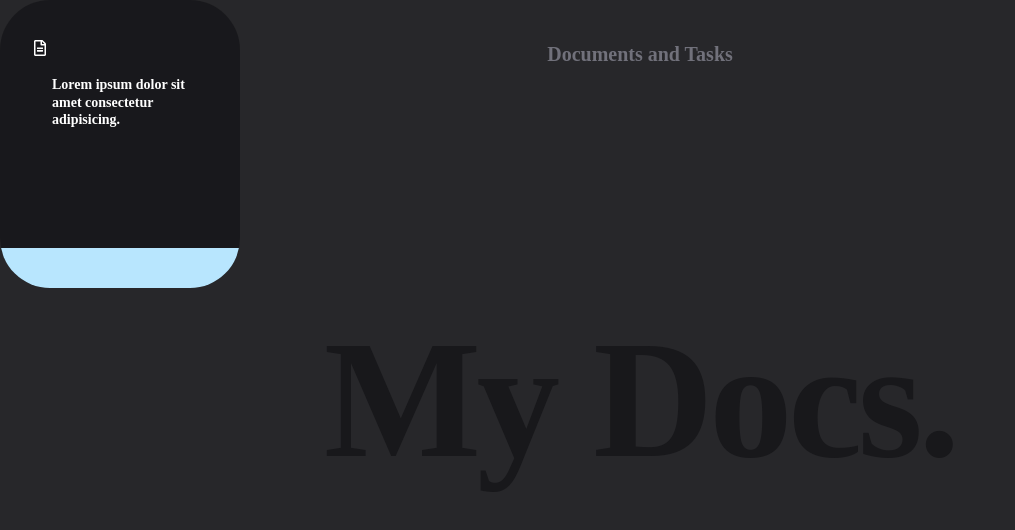
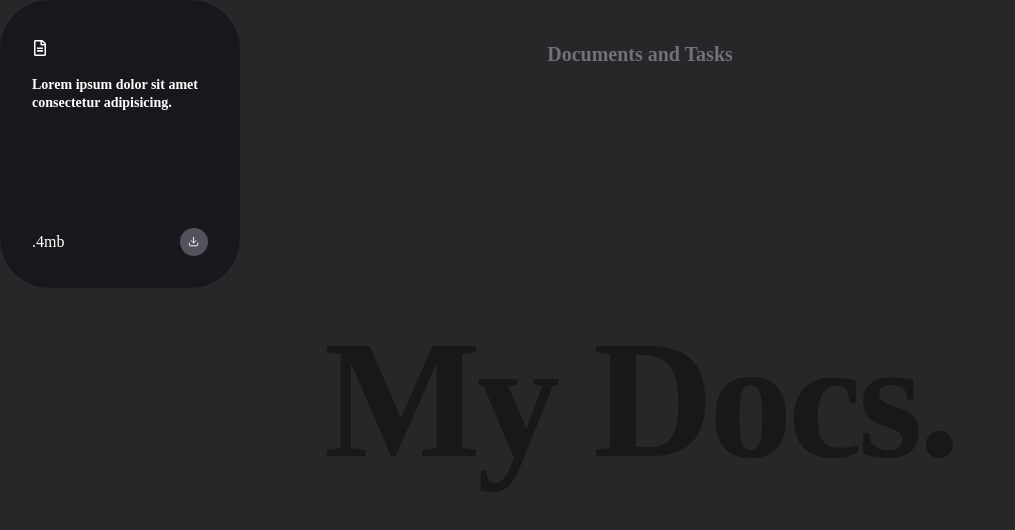
Before and after one commit to muazimmaqbool/mydocs, a React (Vite) app: page / in a window 1280 px wide. Shown: the top 530 px of the page, without its empty margins (0-1015 px from the left). Built offline with nearby package versions, Linux system fonts and the light colour scheme.

Commit message:
footer work

```diff
--- a/src/Components/Card.jsx
+++ b/src/Components/Card.jsx
@@ -1,17 +1,26 @@
-import React from 'react'
+import React from "react";
 import { FaRegFileAlt } from "react-icons/fa";
+import { LuDownload } from "react-icons/lu";
 
 //called from Foreground.jsx
 const Card = () => {
   return (
-    <div className='relative w-60 h-72 bg-zinc-900/90 px-8 py-10 text-white rounded-[50px] overflow-hidden'>
-        {/* bg-zinc-900/10 in this 90 means 90% opacity */}
-        <FaRegFileAlt/>
-        <p className='text-sm m-5 font-semibold leading-tight'>Lorem ipsum dolor sit amet consectetur adipisicing.</p>
-        <div className='footer absolute bottom-0 bg-sky-200 w-full h-10 left-0 py-3'></div>
+    <div className="relative w-60 h-72 bg-zinc-900/90 px-8 py-10 text-white rounded-[50px] overflow-hidden">
+      {/* bg-zinc-900/10 in this 90 means 90% opacity */}
+      <FaRegFileAlt />
+      <p className="text-sm mt-5 font-semibold leading-tight">
+        Lorem ipsum dolor sit amet consectetur adipisicing.
+      </p>
+      <div className="footer absolute bottom-0 px-8 w-full left-0 py-3">
+        <div className="flex items-center justify-between mb-5">
+          <h5>.4mb</h5>
+          <span className="flex items-center justify-center w-7 h-7 bg-zinc-600 rounded-full">
+            <LuDownload size="0.7em" color="#fff"/>
+          </span>
+        </div>
+      </div>
     </div>
+  );
+};
 
-  )
-}
-
-export default Card
+export default Card;
```
